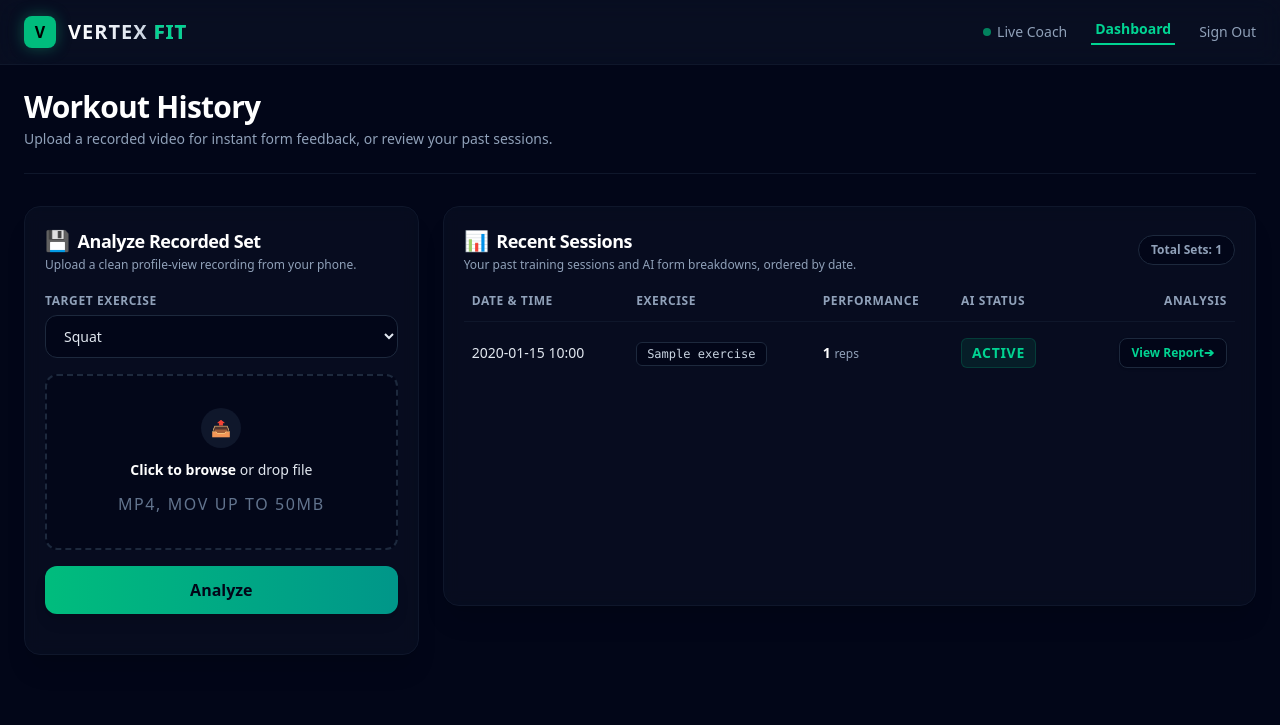
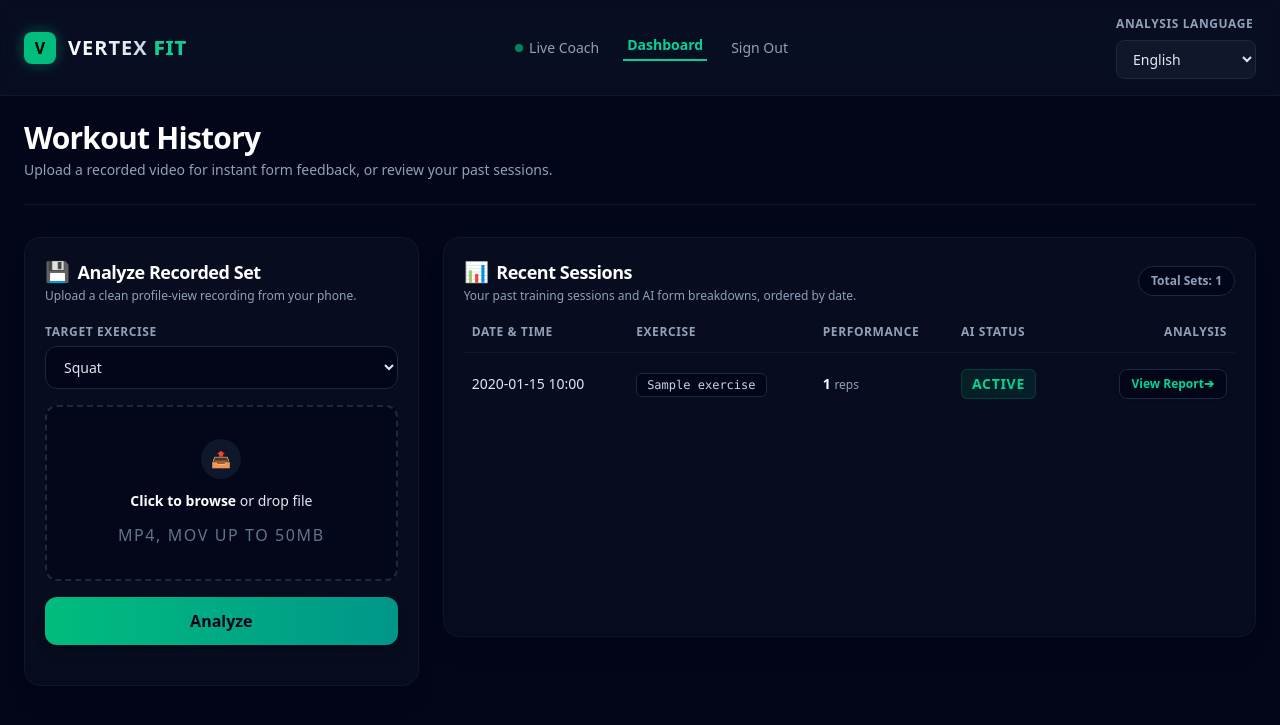
Before and after one commit to rakanHijazeen/Vertex_Fit, a Django app: template workouts/templates/workouts/dashboard.html in a window 1280 px wide. Shown: the top 725 px of the page. Run offline with Django 5.2, Linux system fonts and the light colour scheme; data comes from the database, SQL or seed files in the repository; tables that the repository leaves empty hold one stand-in row (values such as "Sample post"); the template is opened without the code that fills it: values that come from a table or form of the project are taken from there, most other values are stand-ins (such as "Sample title", 1, 10 or a date in 2020); data that the repository does not hold is empty.

Commit message:
feat: synchronize global language preference via localStorage
- Added a language selection dropdown to dashboard.html that saves preference to localStorage
- Updated workout_tracker.js to retrieve and map saved language preference for live uploads and WebSocket sessions
- Modified WorkoutVideoUploadView to capture the language parameter and store it in report_language

```diff
--- a/workouts/templates/workouts/dashboard.html
+++ b/workouts/templates/workouts/dashboard.html
@@ -55,6 +55,16 @@
                 Sign Out
             </a>
         </nav>
+        <div>
+            <label for="globalLanguageSelector"
+                class="block text-xs font-semibold text-slate-400 uppercase tracking-wider mb-2">Analysis
+                Language</label>
+            <select id="globalLanguageSelector"
+                class="w-full bg-slate-900 border border-slate-800 rounded-lg px-3 py-2 text-sm text-slate-200 focus:outline-none focus:border-emerald-500 transition">
+                <option value="English">English</option>
+                <option value="Arabic">Arabic (العربية)</option>
+            </select>
+        </div>
     </header>
 
     <main class="flex-1 overflow-y-auto p-6 max-w-7xl w-full mx-auto space-y-8">
@@ -232,6 +242,22 @@
         const statusText = document.getElementById('uploadStatus');
         const uploadPromptText = document.getElementById('uploadPromptText');
 
+        // This handles your language state tracking globally on initialization
+        document.addEventListener("DOMContentLoaded", () => {
+            const langSelector = document.getElementById("globalLanguageSelector");
+
+            // 1. Load saved language preference on page initialize
+            const savedLang = localStorage.getItem("vertex_fit_lang") || "English";
+            if (langSelector) langSelector.value = savedLang;
+
+            // 2. Save preference immediately whenever the user changes it
+            if (langSelector) {
+                langSelector.addEventListener("change", (e) => {
+                    localStorage.setItem("vertex_fit_lang", e.target.value);
+                });
+            }
+        });
+
         // Toggle file dialogue click handler
         dropzone.addEventListener('click', () => fileInput.click());
 
@@ -286,6 +312,10 @@
             // Explicitly send 0 reps for standalone pre-recorded uploads
             formData.append('rep_count', 0);
 
+            // Dynamically attach the saved localStorage language selection right to the payload
+            const currentLang = localStorage.getItem("vertex_fit_lang") || "English";
+            formData.append('language', currentLang);
+
             try {
                 const response = await fetch("/api/workouts/upload/", {
                     method: "POST",
--- a/workouts/templates/workouts/tracker.html
+++ b/workouts/templates/workouts/tracker.html
@@ -66,11 +66,6 @@
                     <option value="Pull-Up" data-anchor-joint="12" data-track-horizontally="false">Pull-Up</option>
                     <option value="Dip" data-anchor-joint="12" data-track-horizontally="false">Dip</option>
                     <option value="Push-Up" data-anchor-joint="16" data-track-horizontally="false">Push-Up</option>
-                </select>
-                <select id="languageSelector"
-                    class="bg-slate-800 text-white rounded-md px-3 py-2 border border-slate-700">
-                    <option value="English" selected>English </option>
-                    <option value="Arabic"> اللغة العربية</option>
                 </select>
             </div>
         </header>
--- a/workouts/views.py
+++ b/workouts/views.py
@@ -31,6 +31,9 @@ class WorkoutVideoUploadView(APIView):
     def post(self, request, format=None):
         exercise_param = request.data.get('exercise_id')
         video_file = request.data.get('video') # The phone passes the automated capture payload here
+
+        # 🌟 Extract the language parameter from the payload, defaulting to 'English'
+        language_param = request.data.get('language', 'English')
 
         if not video_file:
             return Response({"error": "No recorded video stream received from device camera."}, status=status.HTTP_400_BAD_REQUEST)
@@ -68,7 +71,7 @@ class WorkoutVideoUploadView(APIView):
             rep_count=int(request.data.get('rep_count', 0)),
             status='pending',
             vlm_feedback="Form analysis is processing...",
-            report_language=request.data.get('language', 'English'),
+            report_language=language_param,
         )
 
         # 3. Process the VLM analysis synchronously for local dev testing
```
Also changed, not shown: workouts/static/workouts/js/workout_tracker.js (+16 -2 lines).
